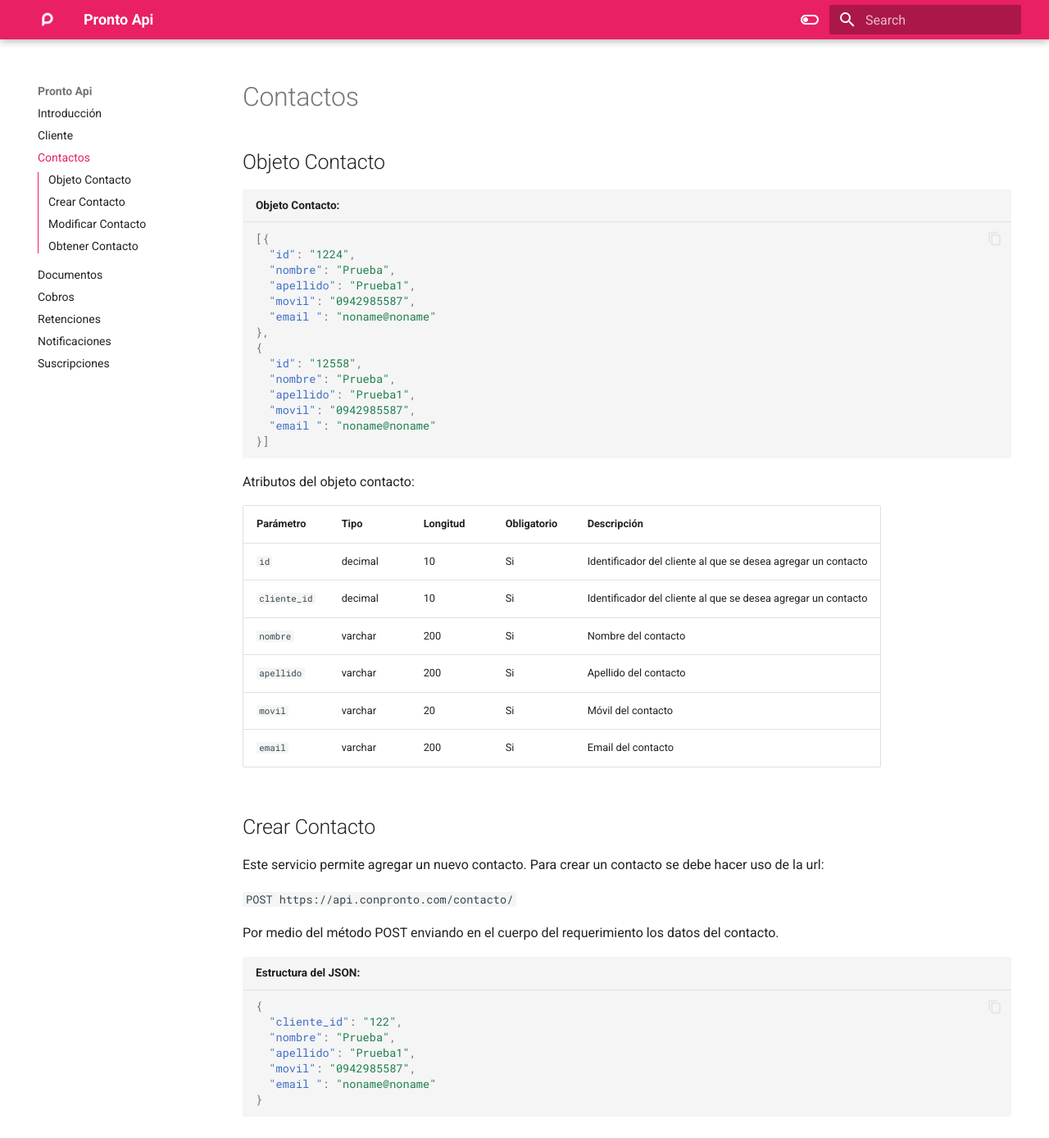
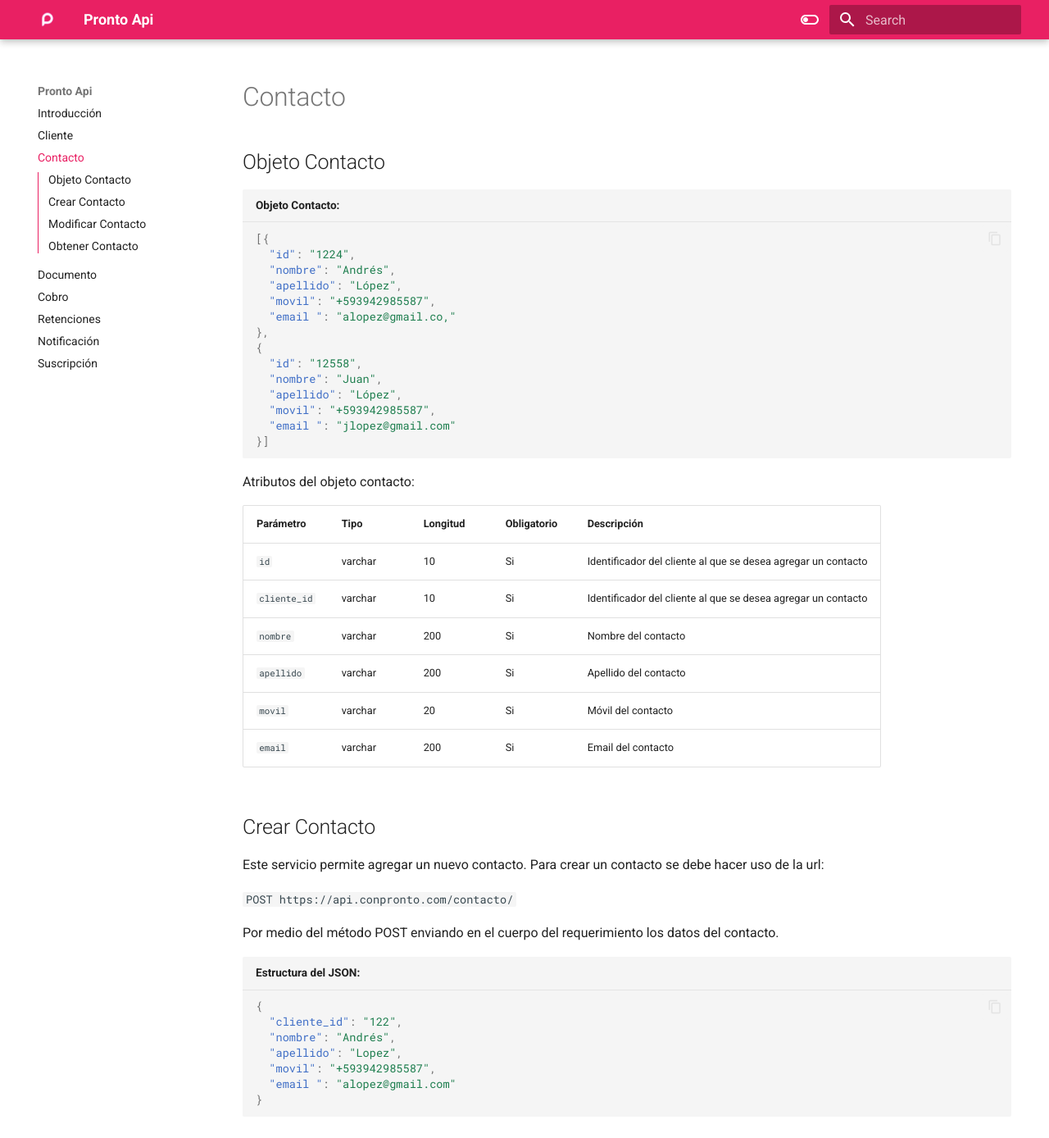
Before and after one commit to conpronto/conpronto.github.io, an MkDocs documentation site: the page built from docs/b_contactos.md, in a window 1280 px wide and 1400 px high. Shown: the top 1388 px of the window at 82% size. Built offline with MkDocs 1.6.1 and Material for MkDocs 9.7.7, drawn with Linux system fonts in a browser that asks for light colours; some of the changed text lies outside the part shown.

Commit message:
update suscripcion

````diff
--- a/docs/b_contactos.md
+++ b/docs/b_contactos.md
@@ -1,29 +1,29 @@
-# Contactos
+# Contacto
 
 ## Objeto Contacto
 
 ``` json title="Objeto Contacto:"
 [{
   "id": "1224",
-  "nombre": "Prueba",
-  "apellido": "Prueba1",
-  "movil": "0942985587",
-  "email ": "noname@noname"
+  "nombre": "Andrés",
+  "apellido": "López",
+  "movil": "+593942985587",
+  "email ": "alopez@gmail.co,"
 },
 {
   "id": "12558",
-  "nombre": "Prueba",
-  "apellido": "Prueba1",
-  "movil": "0942985587",
-  "email ": "noname@noname"
+  "nombre": "Juan",
+  "apellido": "López",
+  "movil": "+593942985587",
+  "email ": "jlopez@gmail.com"
 }]
 ```
 Atributos del objeto contacto:
 
 | Parámetro   | Tipo    | Longitud | Obligatorio | Descripción |
 | ----------- | ------- | -------- | ----------- | ----------- |
-| `id`|decimal|10| Si|Identificador del cliente al que se desea agregar un contacto|
-| `cliente_id`|decimal|10| Si|Identificador del cliente al que se desea agregar un contacto|
+| `id`|varchar|10| Si|Identificador del cliente al que se desea agregar un contacto|
+| `cliente_id`|varchar|10| Si|Identificador del cliente al que se desea agregar un contacto|
 | `nombre`|varchar|200|Si|Nombre del contacto|
 | `apellido`|varchar|200|Si|Apellido del contacto|
 | `movil`|varchar|20|Si|Móvil del contacto|
@@ -40,10 +40,10 @@ Por medio del método POST enviando en el cuerpo del requerimiento los datos del
 ``` json title="Estructura del JSON:"
 {
   "cliente_id": "122",
-  "nombre": "Prueba",
-  "apellido": "Prueba1",
-  "movil": "0942985587",
-  "email ": "noname@noname"
+  "nombre": "Andrés",
+  "apellido": "Lopez",
+  "movil": "+593942985587",
+  "email ": "alopez@gmail.com"
 }
 
 ```
@@ -60,10 +60,10 @@ Por medio del método PUT enviando en el cuerpo del requerimiento los datos del
 {
   "id": "1224",
   "cliente_id": "122",
-  "nombre": "Prueba",
-  "apellido": "Prueba1",
-  "movil": "0942985587",
-  "email ": "noname@noname"
+  "nombre": "Andrés",
+  "apellido": "López",
+  "movil": "+593942985587",
+  "email ": "alopez@gmail.com"
 }
 ```
 
@@ -77,19 +77,19 @@ Devuelve los contactos del cliente con el <ID> del cliente solicitado.
 
 ``` json title="Respuesta al consultar los contactos:"
 [
-{
-  "id": "1224",
-  "nombre": "Prueba",
-  "apellido": "Prueba1",
-  "movil": "0942985587",
-  "email ": "noname@noname"
-},
-{
-  "id": "12558",
-  "nombre": "Prueba",
-  "apellido": "Prueba1",
-  "movil": "0942985587",
-  "email ": "noname@noname"
-}
+  {
+    "id": "1224",
+    "nombre": "Andrés",
+    "apellido": "Lopez",
+    "movil": "+593942985587",
+    "email ": "alopez@gmail.com"
+  },
+  {
+    "id": "12558",
+    "nombre": "Juan",
+    "apellido": "Lopez",
+    "movil": "+593957235284",
+    "email ": "jlopez@gmail.com"
+  }
 ]
 ```
--- a/docs/c_documentos.md
+++ b/docs/c_documentos.md
@@ -1,4 +1,4 @@
-# Documentos
+# Documento
 ## Objeto Documento
 
 ``` json title="Objeto Documento:"
--- a/docs/d_cobros.md
+++ b/docs/d_cobros.md
@@ -1,4 +1,4 @@
-# Cobros
+# Cobro
 
 ## Objeto Cobro
 
@@ -46,7 +46,7 @@ Los tipos de cobros soportados vía API son:
 
 Para crear un cobro se debe de hacer uso de la url:
 
-`POST https://api.contifico.com/documento/<ID>/cobro/`
+`POST https://api.conpronto.com/documento/<ID>/cobro/`
 
 Cambiando el parámetro por el id del documento (devuelto al momento de crear el documento).
 
--- a/docs/f_notificaciones.md
+++ b/docs/f_notificaciones.md
@@ -1,4 +1,4 @@
-# Notificaciones
+# Notificación
 
 ## Objeto Notificaciones
 
````
Also changed, not shown: docs/a_cliente.md (+11 -9 lines), docs/g_suscripciones.md (+12 -12 lines).
